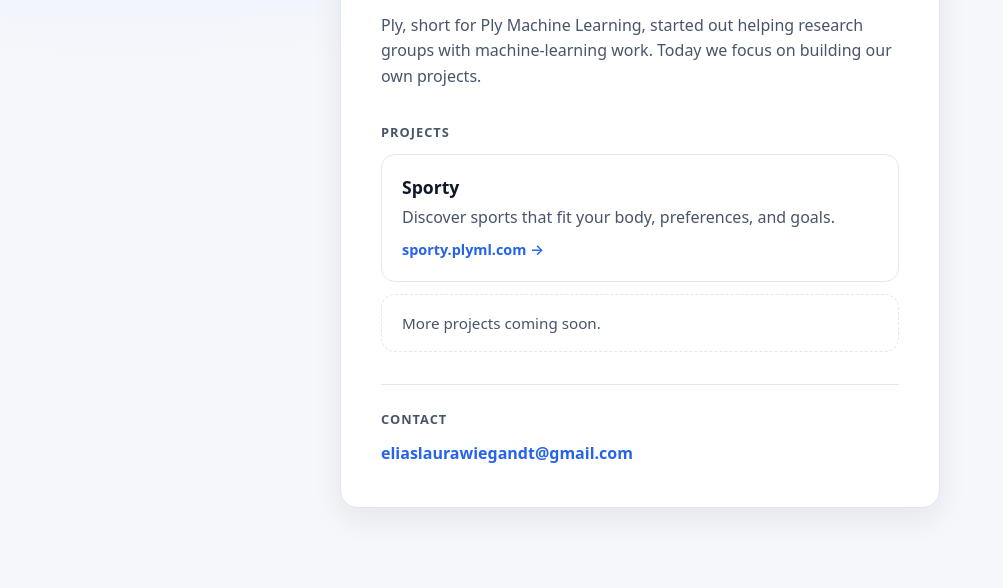
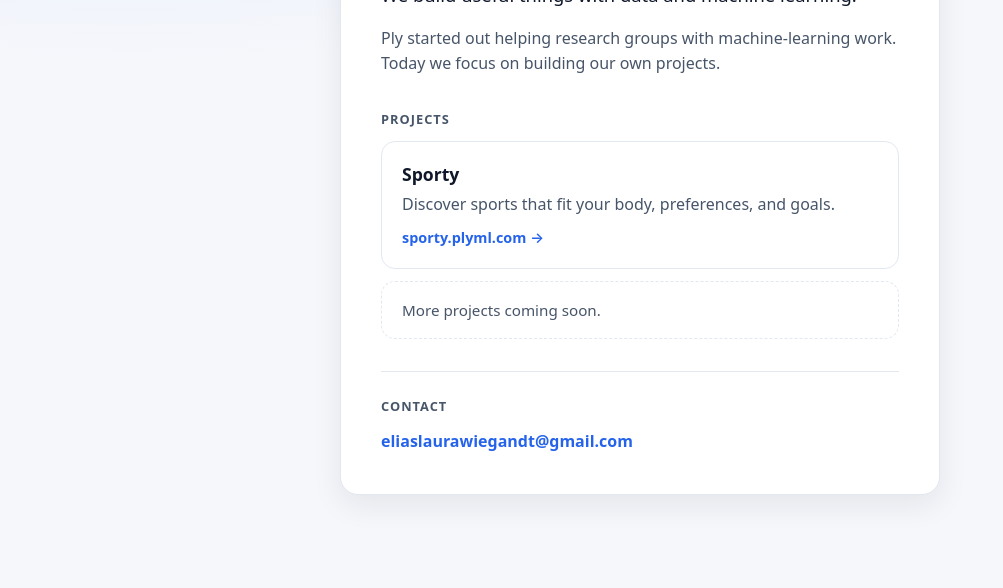
Before and after one commit to EliasWiegandt/plyml-site, a plain HTML site: page site/index.html in a window 1280 px wide. Shown: the part 212-800 px from the top of the page, without its empty margins (0-1003 px from the left). Drawn offline with Linux system fonts and the light colour scheme.

Commit message:
Use requested wording for Ply about text
Co-Authored-By: Claude Haiku 5.5 <noreply@anthropic.com>

```diff
--- a/site/index.html
+++ b/site/index.html
@@ -100,7 +100,7 @@
   <main class="card">
     <h1>Ply</h1>
     <p class="tagline">We build useful things with data and machine learning.</p>
-    <p class="about">Ply, short for Ply Machine Learning, started out helping research groups with machine-learning work. Today we focus on building our own projects.</p>
+    <p class="about">Ply started out helping research groups with machine-learning work. Today we focus on building our own projects.</p>
 
     <h2>Projects</h2>
     <a class="project" href="https://sporty.plyml.com">
```
